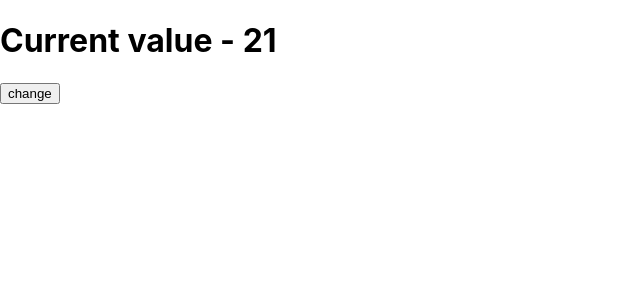
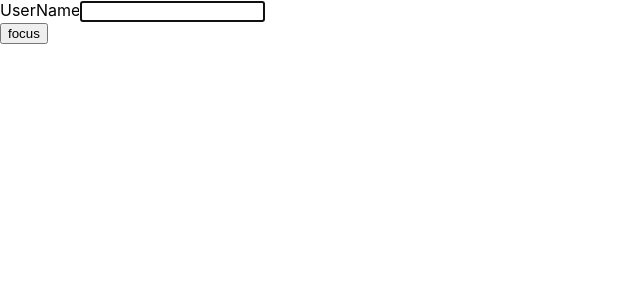
Before and after one commit to divyashan3223/batch-7, a React (Create React App) app: page / in a window 1280 px wide. Shown: the top 300 px of the page, without its empty margins (0-640 px from the left). Built offline with nearby package versions, Linux system fonts and the light colour scheme.

Commit message:
ref with dom

```diff
--- a/src/components/Form.jsx
+++ b/src/components/Form.jsx
@@ -1,19 +1,24 @@
+import { useEffect } from "react";
 import { useRef } from "react";
 
 const Form = () => {
-  const valueRef = useRef(21);
-  console.log(valueRef);
+  const inputRef = useRef(null);
+
+  useEffect(() => {
+    console.log(inputRef);
+    inputRef.current.focus();
+  }, []);
+
+  const handleClick = () => {};
   return (
     <div>
-      <h1>Current value - {valueRef.current}</h1>
-      <button
-        onClick={() => {
-          valueRef.current++;
-          console.log(valueRef);
-        }}
-      >
-        change
-      </button>
+      <form>
+        <div>
+          <label htmlFor="">UserName</label>
+          <input type="text" ref={inputRef} />
+        </div>
+      </form>
+      <button onClick={handleClick}>focus</button>
     </div>
   );
 };
```
